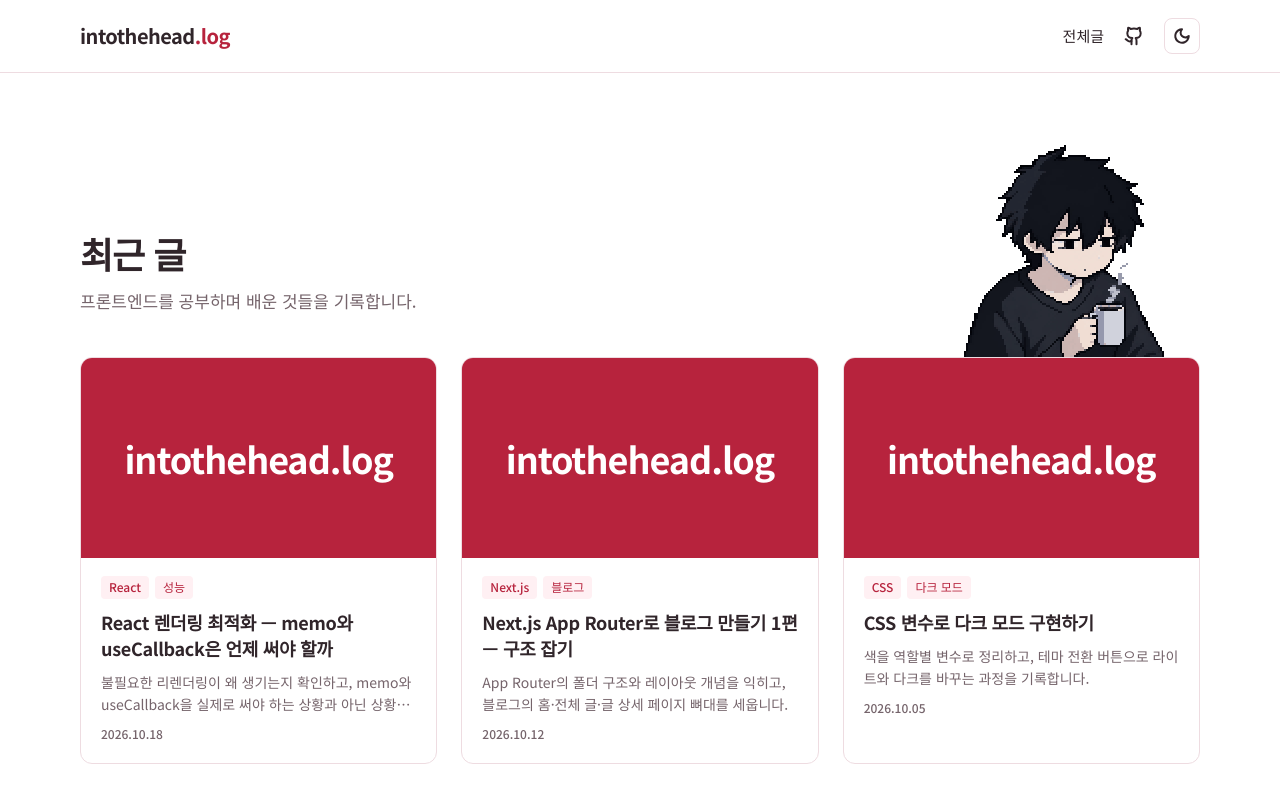
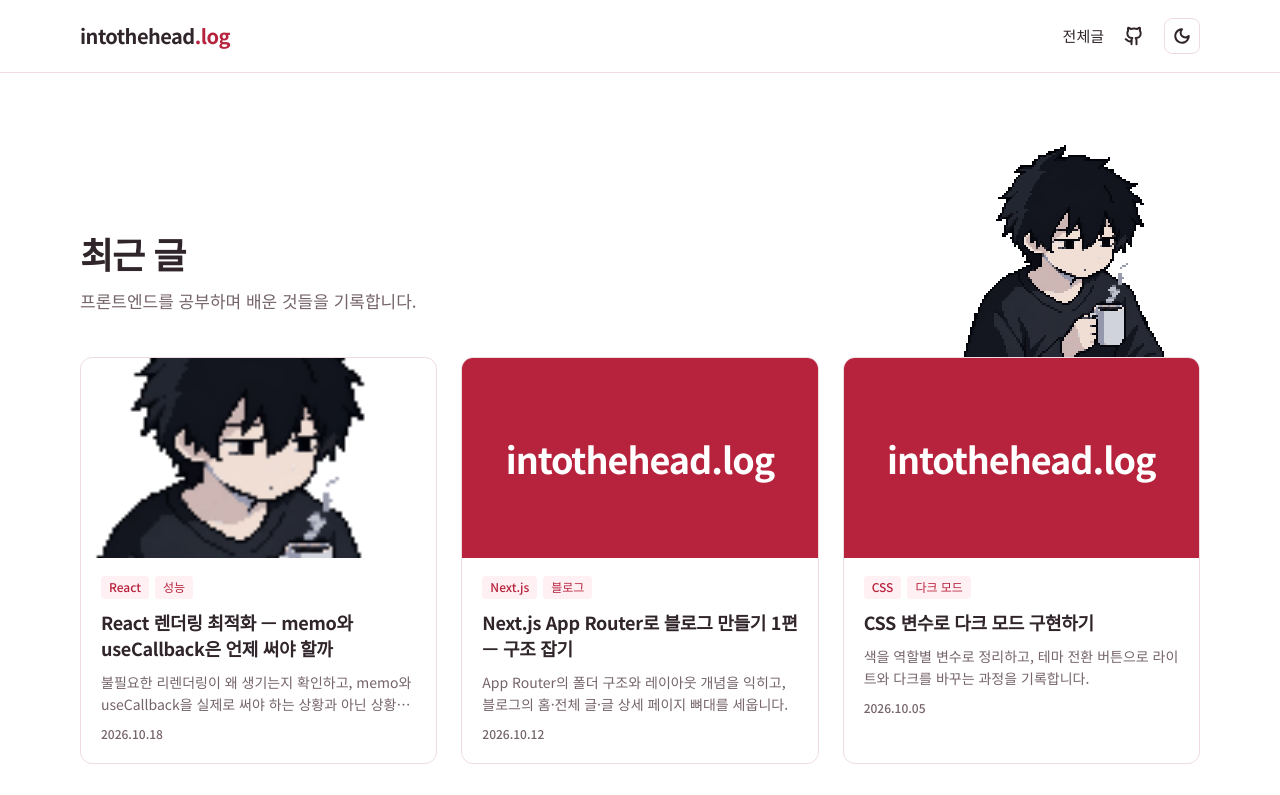
Before and after one commit to intothehead/intothehead.log, a Next.js app: page / in a window 1280 px wide. Shown: the top 795 px of the page. Built offline with nearby package versions, Linux system fonts and the light colour scheme.

Commit message:
이미지가 있는 글은 Home 카드 썸네일도 이미지로 보여 주기

```diff
--- a/app/page.tsx
+++ b/app/page.tsx
@@ -34,6 +34,7 @@ export default function Home() {
       <div className={styles.Cardgrid}>
         {posts.map((post) => (
           <PostCard
+            thumbnail={post.thumbnail}
             key={post.id}
             id={post.id}
             title={post.title}
--- a/components/PostCard.module.css
+++ b/components/PostCard.module.css
@@ -72,3 +72,10 @@
   font-weight: 500;
   line-height: 1.4;
 }
+
+.ThumbnailImage {
+  display: block;
+  width: 100%;
+  height: 200px;
+  object-fit: cover;
+}
--- a/components/PostCard.tsx
+++ b/components/PostCard.tsx
@@ -1,7 +1,9 @@
 import styles from "./PostCard.module.css";
 import Link from "next/link";
+import Image from "next/image";
 
 type PostCardProps = {
+  thumbnail?: string;
   id: number;
   title: string;
   summary: string;
@@ -10,6 +12,7 @@ type PostCardProps = {
 };
 
 export default function PostCard({
+  thumbnail,
   id,
   title,
   summary,
@@ -19,9 +22,19 @@ export default function PostCard({
   return (
     <Link href={`/posts/${id}`} className={styles.PostCard}>
       <article>
-        <div className={styles.Thumbnail}>
-          <span className={styles.Blogname}>intothehead.log</span>
-        </div>
+        {thumbnail ? (
+          <Image
+            src={thumbnail}
+            alt=""
+            width={360}
+            height={200}
+            className={styles.ThumbnailImage}
+          />
+        ) : (
+          <div className={styles.Thumbnail}>
+            <span className={styles.Blogname}>intothehead.log</span>
+          </div>
+        )}
         <div className={styles.Body}>
           <div className={styles.Tags}>
             {tags.map((tag) => (
```
